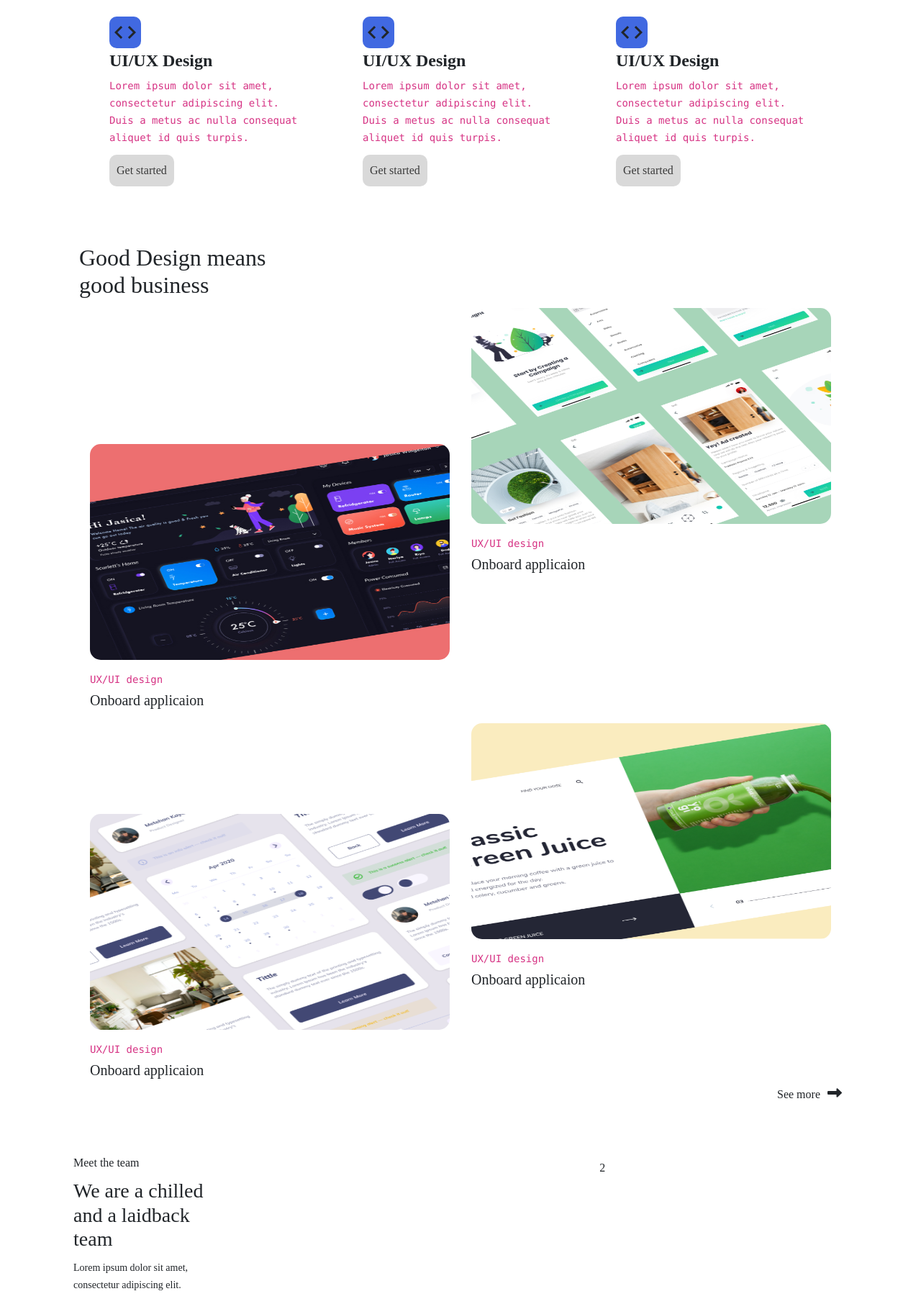
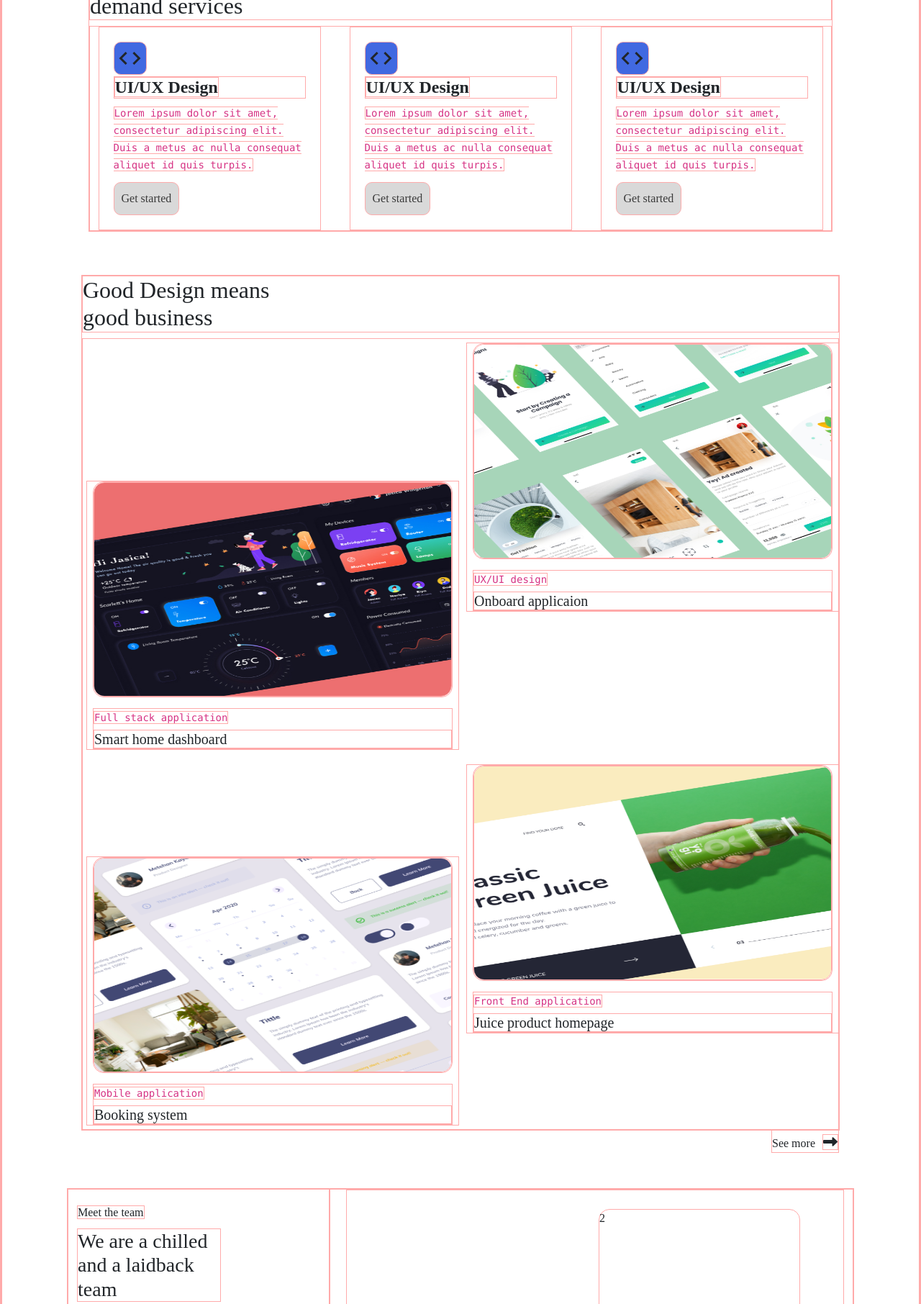
Before and after one commit to Oluwa-bowry/Edie_Homepage, a plain HTML site: page index.html in a window 1280 px wide. Shown: the part 988-2800 px from the top of the page at 72% size. Drawn offline with nearby package versions, Linux system fonts and the light colour scheme; a web font is replaced by a local one.

Commit message:
new update

```diff
--- a/index.html
+++ b/index.html
@@ -31,9 +31,9 @@
         overflow-y: auto;
 
       }
-       /* * {
+      * {
         border: 1px solid #FAA !important;
-      }     */
+      }
       /*section 4*/
       .header {
         overflow: hidden;
@@ -240,6 +240,9 @@
         /* background-color: violet; */
 
       }
+      main .justwork {
+        object-fit: fill;
+      }
 
       #gallery_1 {
         grid-row: 2/5;
@@ -247,7 +250,9 @@
         height: 300px;
         justify-self: end;
         align-self: flex-end;
+        object-fit: contain;
       }
+
       #gallery_2 {
         grid-row: 1/3;
         width: 280px;
@@ -646,7 +651,7 @@
           <a>Unhappy with our website?</a>
           <h1>We create beautiful <br> and fast web services</h1>
         </main>
-        <img src="./heroImage.jpg" >
+        <img src="img/heroImage.jpg" >
       </article>
        <!--SECTION 3 -->
       <section class="info">
@@ -696,17 +701,17 @@
         <div class="row1">
           <figure class="fig1">
             <main class="img1">
-              <img src="smarthome.jpg">
+              <img src="/img/smarthome.jpg">
             </main>
             <!-- -->
             <figcaption>
-              <code >UX/UI design</code>
-              <h5 style="margin-bottom: 0%;margin-top: 5px;">Onboard applicaion</h5>
+              <code >Full stack application</code>
+              <h5 style="margin-bottom: 0%;margin-top: 5px;">Smart home dashboard</h5>
             </figcaption>
           </figure>
           <figure class="fig2">
             <main class="img1">
-              <img src="onboard.png">
+              <img src="/img/onboard.png">
             </main>
             <!--  -->
             <figcaption>
@@ -716,22 +721,22 @@
           </figure>
           <figure class="fig3">
             <main class="img1">
-              <img src="booking.png">
+              <img src="/img/booking.png">
             </main>
             <!--  -->
             <figcaption style="margin-bottom: 0%;">
-              <code >UX/UI design</code>
-              <h5 style="margin-bottom: 0%;margin-top: 5px;">Onboard applicaion</h5>
+              <code >Mobile application</code>
+              <h5 style="margin-bottom: 0%;margin-top: 5px;">Booking system</h5>
             </figcaption>
           </figure>
           <figure class="fig4">
             <main class="img1">
-              <img src="juice-product.png">
+              <img src="/img/juice-product.png">
             </main>
             <!--  -->
             <figcaption >
-              <code >UX/UI design</code>
-              <h5 style="margin-bottom: 0%;margin-top: 5px;">Onboard applicaion</h5>
+              <code >Front End application</code>
+              <h5 style="margin-bottom: 0%;margin-top: 5px;">Juice product homepage</h5>
             </figcaption>
           </figure>
         </div>
@@ -746,15 +751,15 @@
           <small>Lorem ipsum dolor sit amet, <br> consectetur adipiscing elit.</small>
         </div>
         <div class="col-sm-8">
-          <figure id="gallery">
+          <figure id="gallery" >
             <main id="gallery_1"  >1
-              <!-- <img src ="person3.png">  -->
+              <!-- <img class="justwork" src ="person3.png">   -->
             </main>
             <main id="gallery_2" >2
-              <!-- <img src="person1.png" style="object-fit: center;">  -->
+              <!-- <img src="person1.png" style="object-fit: center;">   -->
             </main>
             <main id="gallery_3">3
-              <!-- <img src="person2.png"> -->
+              <!-- <img src="person2.png">  -->
             </main>
           </figure>
 
@@ -764,7 +769,7 @@
       <section class="row section_7">
         <h3 id="sec7text">"Fast and oustanding results. Edie understands their customer's needs. They have a young and talented team."</h3>
         <article style="display: flex;">
-          <img class="Img4" src="person4.png" >
+          <img class="Img4" src="/img/person4.png" >
           <figcaption style="height: 70px;">
             <h5 style="margin-bottom: 20px;">Carlos Tran</h5>
             <small>The Decorate Gatsby</small>
@@ -786,9 +791,9 @@
         <div class="col-sm-3 sec9">
           <h2 href="#default" class="logo">Edie</h2>
           <aside style="display: flex; margin: 0 35px; column-gap: 10px;">
-            <span><img src="instagram.svg"></span>
-            <span><img src="linkedin.svg"></span>
-            <span><img src="twitter.svg"></span>
+            <span><img src="/img/instagram.svg"></span>
+            <span><img src="/img/linkedin.svg"></span>
+            <span><img src="/img/twitter.svg"></span>
           </aside>
         </div>
         <div class="col-sm-6 sec10">
```
Also changed, not shown: img/booking.png (renamed from booking.png), img/devchallenges.png (renamed from devchallenges.png), img/heroImage.jpg (renamed from heroImage.jpg), img/instagram.svg (renamed from instagram.svg), img/juice-product.png (renamed from juice-product.png), img/linkedin.svg (renamed from linkedin.svg), img/onboard.png (renamed from onboard.png), img/person1.png (renamed from person1.png), img/person2.png (renamed from person2.png), img/person3.png (renamed from person3.png), img/person4.png (renamed from person4.png), img/smarthome.jpg (renamed from smarthome.jpg), img/twitter.svg (renamed from twitter.svg).
